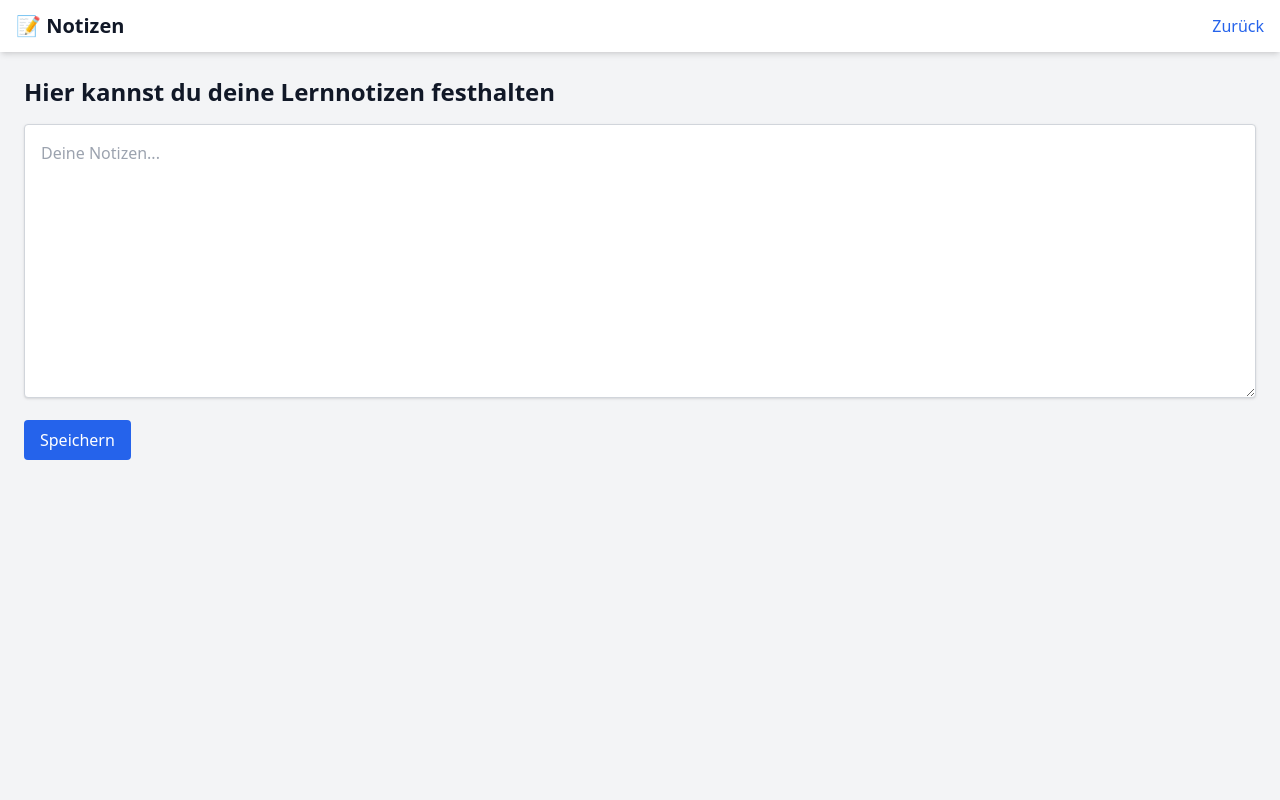
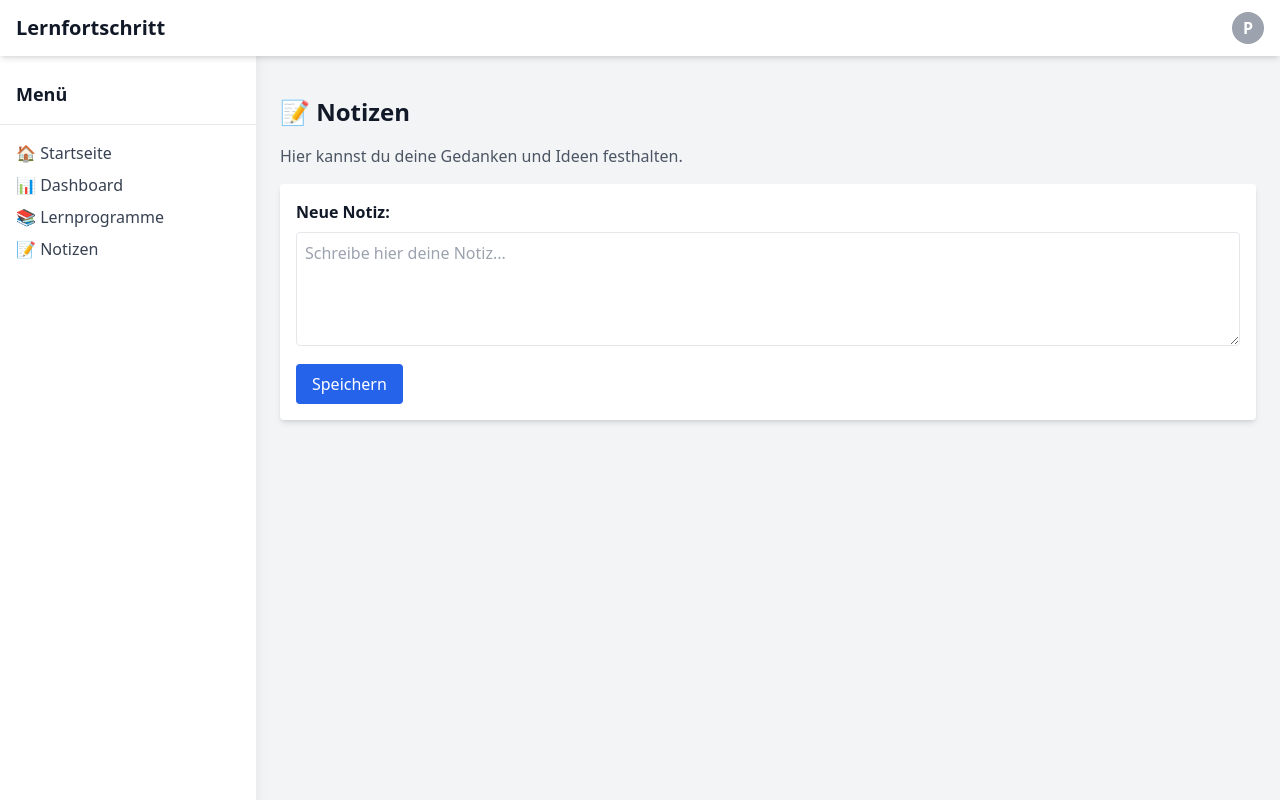
Before and after one commit to Alec961/Lernapp, a Flask app: page /notizen in a window 1280 px wide. Run offline with Flask 3, Linux system fonts and the light colour scheme; some libraries are stand-ins or nearby versions.

Commit message:
Update notizen.html
base.html eingeführt

```diff
--- a/templates/notizen.html
+++ b/templates/notizen.html
@@ -1,21 +1,16 @@
-<!-- templates/notizen.html -->
-<!DOCTYPE html>
-<html lang="de">
-<head>
-  <meta charset="UTF-8">
-  <meta name="viewport" content="width=device-width, initial-scale=1.0">
-  <title>Notizen</title>
-  <script src="https://cdn.tailwindcss.com"></script>
-</head>
-<body class="bg-gray-100 text-gray-900">
-  <header class="flex items-center justify-between bg-white shadow-md px-4 py-3">
-    <h1 class="text-xl font-bold">📝 Notizen</h1>
-    <a href="/" class="text-blue-600 hover:underline">Zurück</a>
-  </header>
-  <main class="p-6">
-    <h2 class="text-2xl font-semibold mb-4">Hier kannst du deine Lernnotizen festhalten</h2>
-    <textarea class="w-full p-4 rounded shadow border border-gray-300" rows="10" placeholder="Deine Notizen..."></textarea>
-    <button class="mt-4 bg-blue-600 text-white px-4 py-2 rounded hover:bg-blue-700">Speichern</button>
-  </main>
-</body>
-</html>
+{% extends "base.html" %}
+
+{% block title %}Notizen{% endblock %}
+
+{% block content %}
+<h1 class="text-2xl font-bold mb-4">📝 Notizen</h1>
+<p class="text-gray-600 mb-4">Hier kannst du deine Gedanken und Ideen festhalten.</p>
+
+<div class="bg-white p-4 rounded shadow-md">
+    <form action="#" method="POST">
+        <label class="block mb-2 font-semibold" for="note">Neue Notiz:</label>
+        <textarea id="note" name="note" rows="4" class="w-full border rounded p-2" placeholder="Schreibe hier deine Notiz..."></textarea>
+        <button type="submit" class="mt-3 bg-blue-600 text-white px-4 py-2 rounded hover:bg-blue-700">Speichern</button>
+    </form>
+</div>
+{% endblock %}
```
